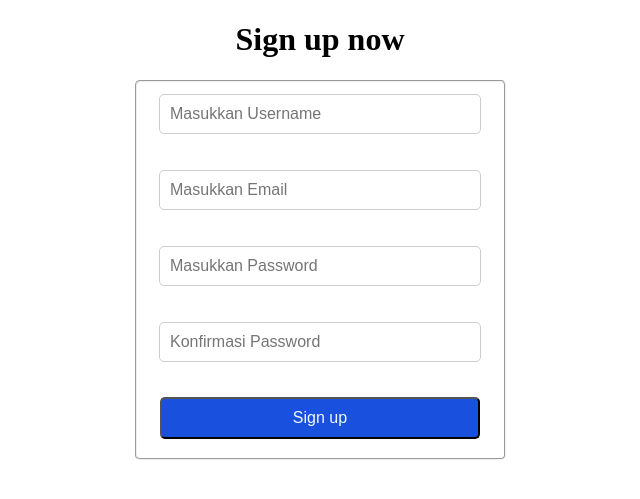
After one commit to nauval84/score, a Flask app: page /register in a window 1280 px wide. The commit adds this page. Shown: the top 499 px of the page, without its empty margins (320-960 px from the left). Run offline with Flask 3, Linux system fonts and the light colour scheme; some libraries are stand-ins or nearby versions.

Commit message:
Add files via upload

```diff
--- a/score/app.py
+++ b/score/app.py
@@ -3,10 +3,15 @@ import os #import os untuk mengakses sistem database
 from cs50 import SQL #import SQL untuk menggunakan bahasa SQL dalam phyton
 
 from flask import Flask, flash, jsonify, redirect, render_template, request, session #import tools untuk website
+from flask_session import Session
+from werkzeug.security import check_password_hash, generate_password_hash
+from werkzeug.utils import secure_filename
+
 
 app = Flask(__name__) #mengatur nama aplikasi
 
 db = SQL ("sqlite:///score.db")
+app.config.update(SECRET_KEY=os.urandom(24))
 
 
 
@@ -56,3 +61,35 @@ def edit_data(id):
 def delete(id):
     db.execute("delete from score WHERE id = ?", id)
     return redirect("/")
+
+
+@app.route("/register", methods=["GET", "POST"])
+def register():
+    session.clear()
+    """register user"""
+    if request.method == "POST":
+        if not request.form.get("username"):
+            return "must provide username"
+        elif not request.form.get("password"):
+            return "must provide password"
+
+        rows = db.execute("SELECT * FROM user WHERE username = ?", request.form.get("username"))
+        email = request.form.get("email")
+        username = request.form.get("username")
+        password = request.form.get("password")
+        konfirmasi = request.form.get("konfirmasi")
+
+        hash = generate_password_hash(password)
+        if len(rows) == 1:
+            return "username already taken"
+        if password == konfirmasi:
+            db.execute("INSERT INTO user(username, password, email, konfirmasi) VALUES(?, ?, ?, ?)", username, hash, email, konfirmasi)
+
+            registered_user = db.execute("SELECT * FROM user where username = ?", username)
+            session["user_id"] = registered_user[0]["id"]
+            flash('you were successfully registered')
+            return redirect("/")
+        else:
+            return "must provide matching password"
+    else:
+        return render_template("register.html")
--- a/score/templates/index.html
+++ b/score/templates/index.html
@@ -28,6 +28,7 @@
                     <th>Name</th>
                     <th>Score</th>
                     <th>Edit</th>
+                    <th>Delete</th>
                 </tr>
             </thead>
 
--- /dev/null
+++ b/score/templates/register.html
@@ -0,0 +1,72 @@
+<!DOCTYPE html>
+<html lang="en">
+<head>
+    <style>
+        fieldset {
+            text-align: center;
+            margin: 0 auto;
+            width: 0;
+            font-size: 30px;
+            border-radius: 5px;
+        }
+        h1{
+            text-align: center;
+        }
+        form {
+            text-align: center; /* Menengahkan konten dalam form */
+        }
+        input[type="text"] {
+            width: 300px;
+            padding: 10px;
+            border: 1px solid #ccc;
+            border-radius: 5px;
+            font-size: 16px;
+            color: #333;
+        }
+        input[type="submit"] {
+            width: 320px;
+            padding: 10px;
+            font-size: 16px;
+            border-radius: 5px;
+            background-color: #1951de;
+            color: aliceblue;
+            cursor: pointer;
+        }
+        input[type="password"] {
+            width: 300px;
+            padding: 10px;
+            border: 1px solid #ccc;
+            border-radius: 5px;
+            font-size: 16px;
+            color: #333;
+        }
+        input[type="email"] {
+            width: 300px;
+            padding: 10px;
+            border: 1px solid #ccc;
+            border-radius: 5px;
+            font-size: 16px;
+            color: #333;
+        }
+    </style>
+    <meta charset="UTF-8">
+    <meta name="viewport" content="width=device-width, initial-scale=1.0">
+    <title>Document</title>
+</head>
+<body>
+    <h1>Sign up now</h1>
+    <fieldset>
+        <form action="/register" method="POST">
+            <input type="text" id="username" name="username" placeholder="Masukkan Username">
+            <br><br>
+            <input type="email" id="email" name="email" placeholder="Masukkan Email" >
+            <br><br>
+            <input type="password" id="password" name="password" placeholder="Masukkan Password">
+            <br><br>
+            <input type="password" id="konfirmasi" name="konfirmasi" placeholder="Konfirmasi Password">
+            <br><br>
+            <input type="submit" value="Sign up">
+        </form>
+    </fieldset>
+</body>
+</html>
```
Also changed, not shown: score/score.db.
